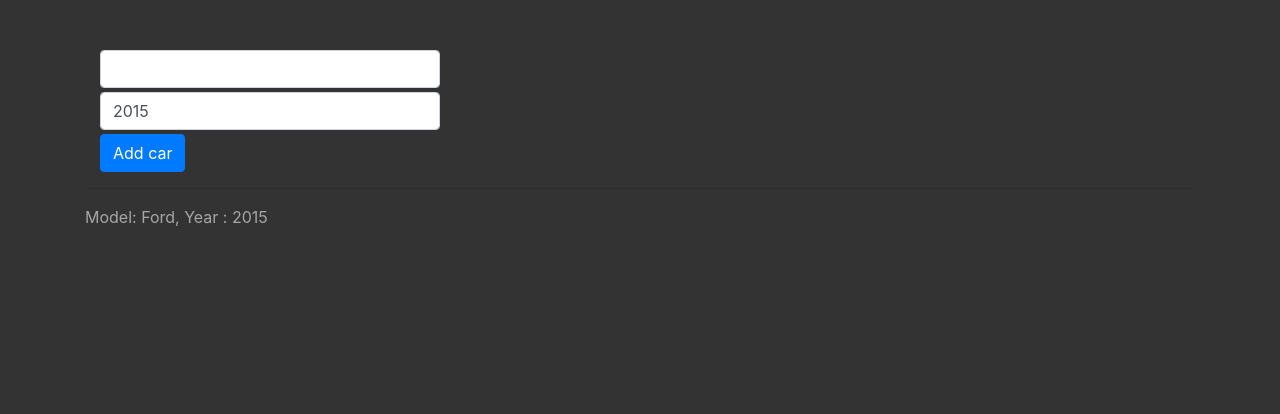
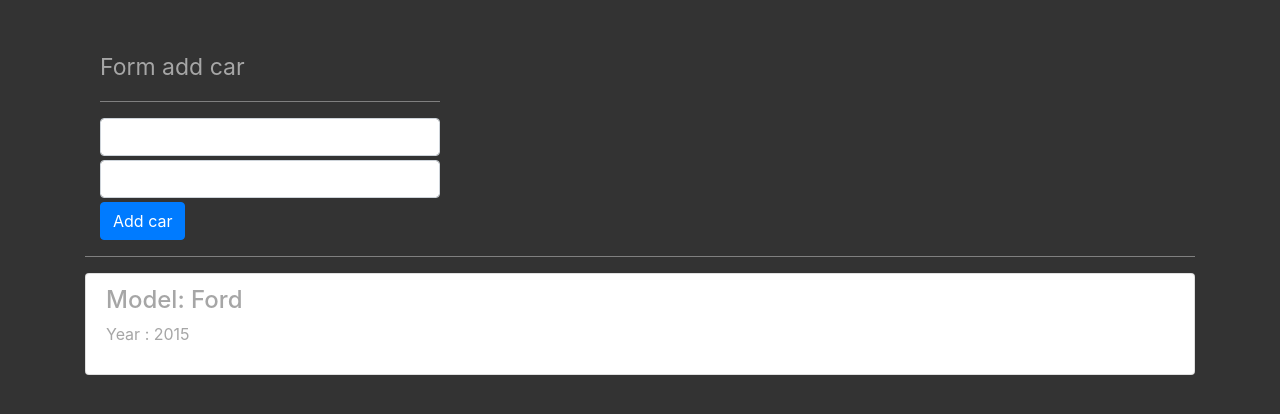
Before and after one commit to DenysWarlan/ng2-course-theory, an Angular app: page / in a window 1280 px wide. Shown: the top 414 px of the page. Built offline with nearby package versions, Linux system fonts and the light colour scheme.

Commit message:
BLock 3 Lessons 3-4

```diff
--- a/src/app/add-car/add-car.component.html
+++ b/src/app/add-car/add-car.component.html
@@ -1,3 +1,3 @@
-<input type="text" class="form-control" [(ngModel)]="carName">
-<input type="text" class="form-control  mt-1" [(ngModel)]="carYear">
-<button class="btn btn-primary mt-1" (click)="addCar()"> Add car</button>
+<input type="text" class="form-control" #carNameInput>
+<input type="text" class="form-control  mt-1"  #carYearInput>
+<button class="btn btn-primary mt-1" (click)="addCar(carNameInput)"> Add car</button>
--- a/src/app/add-car/add-car.component.ts
+++ b/src/app/add-car/add-car.component.ts
@@ -1,4 +1,4 @@
-import { Component, Output, EventEmitter, OnInit } from '@angular/core';
+import { Component, Output, EventEmitter, OnInit, ViewChild } from '@angular/core';
 
 @Component({
   selector: 'app-add-car',
@@ -6,23 +6,20 @@ import { Component, Output, EventEmitter, OnInit } from '@angular/core';
   styleUrls: ['./add-car.component.css']
 })
 export class AddCarComponent implements OnInit {
-  carName = '';
-  carYear = 2015;
-  @Output('onAddCar') carEmitter = new EventEmitter<{name:string, year:number}>();
+  @Output('onAddCar') carEmitter = new EventEmitter<{ name: string, year: number }>();
+  @ViewChild('carYearInput') carYear;
 
   constructor() { }
 
   ngOnInit() {
   }
 
-  addCar() {
-    //todo action
-
+  addCar(carNameEl) {
     this.carEmitter.emit({
-      name: this.carName,
-      year: this.carYear,
+      name: carNameEl.value,
+      year: +this.carYear
     });
-    this.carName = ' ';
+    carNameEl.value= '';
     this.carYear = 2015;
   }
 }
--- a/src/app/car/car.component.html
+++ b/src/app/car/car.component.html
@@ -1 +1,2 @@
-<p>Model: {{ car.name }}, Year :  {{ car.year }}</p>
+<h4 class="list-group-item-heading">Model: {{ car.name }}</h4>
+<p class="list-group-item-text">Year :  {{ car.year }}</p>
--- a/src/app/cars/cars.component.css
+++ b/src/app/cars/cars.component.css
@@ -1,3 +1,7 @@
-.bigText{
-    font-size: 150%;
+p{
+    font-size: 23px;
 }
+
+hr {
+  border-top: 1px solid rgb(128, 128, 128);
+}
--- a/src/app/cars/cars.component.html
+++ b/src/app/cars/cars.component.html
@@ -1,7 +1,9 @@
 <div class="col-4">
+  <p>Form add car</p>
+  <hr />
   <app-add-car (onAddCar)="updateCarList($event)"></app-add-car>
 </div>
-<hr>
-<app-car *ngFor="let car of cars" [carItem]="car">
-
-</app-car>
+<hr />
+<div class="list-group">
+  <app-car class="list-group-item" *ngFor="let car of cars" [carItem]="car"></app-car>
+</div>
--- a/src/app/cars/cars.component.ts
+++ b/src/app/cars/cars.component.ts
@@ -1,4 +1,4 @@
-import { Component, OnInit } from '@angular/core';
+import { Component, OnInit, ViewEncapsulation } from '@angular/core';
 import { TargetLocator } from 'selenium-webdriver';
 
 
```
